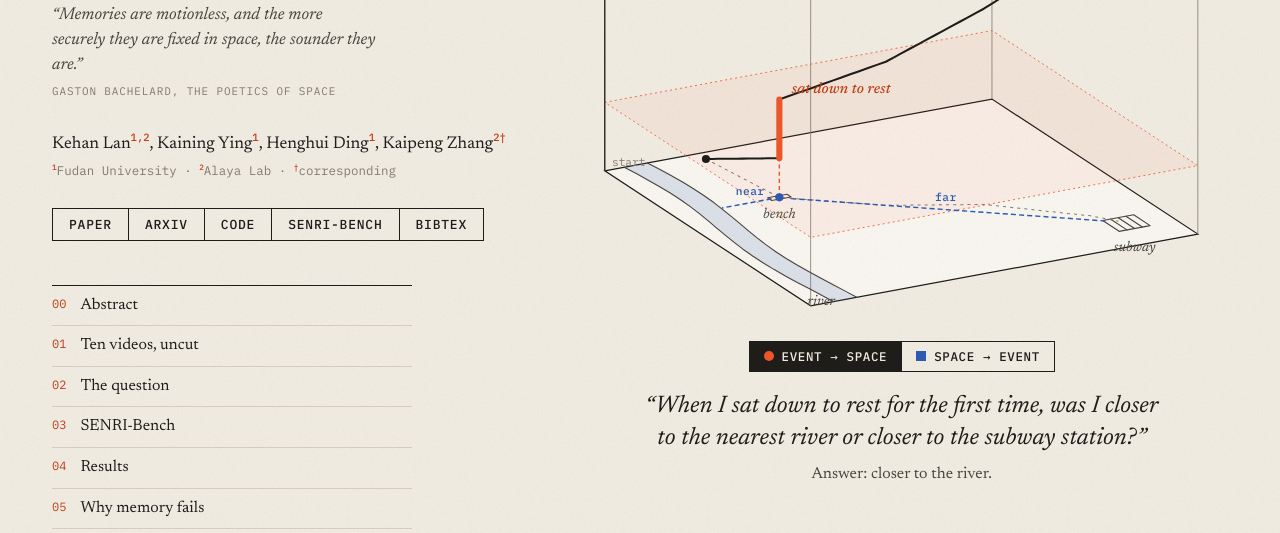
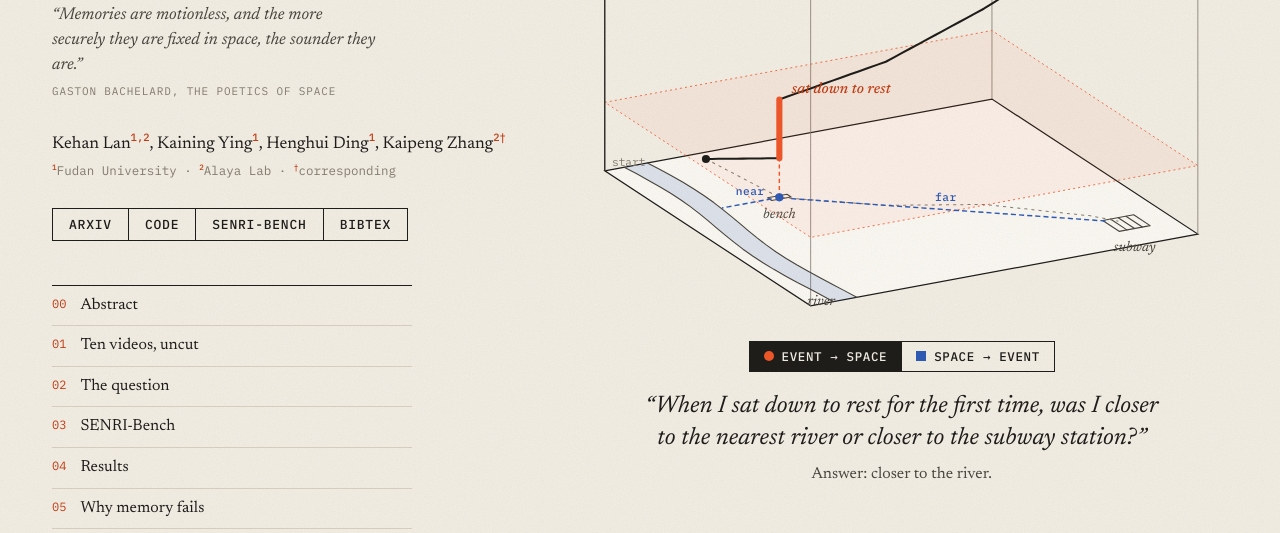
Before and after one commit to senri-video/senri-video.github.io, a plain HTML site: page index.html in a window 1280 px wide. Shown: the part 258-791 px from the top of the page. Drawn offline with Linux system fonts and the light colour scheme.

Commit message:
Remove redundant Paper link

```diff
--- a/index.html
+++ b/index.html
@@ -28,7 +28,6 @@
 
       <!-- TODO: replace "#" with the real links once available -->
       <nav class="links" aria-label="Paper links">
-        <a href="#">Paper</a>
         <a href="#">arXiv</a>
         <a href="https://github.com/lan-kehan/senri">Code</a>
         <a href="https://huggingface.co/datasets/lannn2333/senri-bench">SENRI-Bench</a>
```
